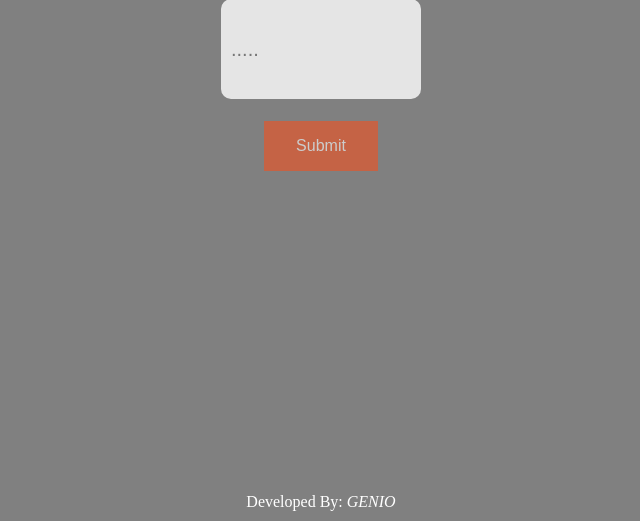
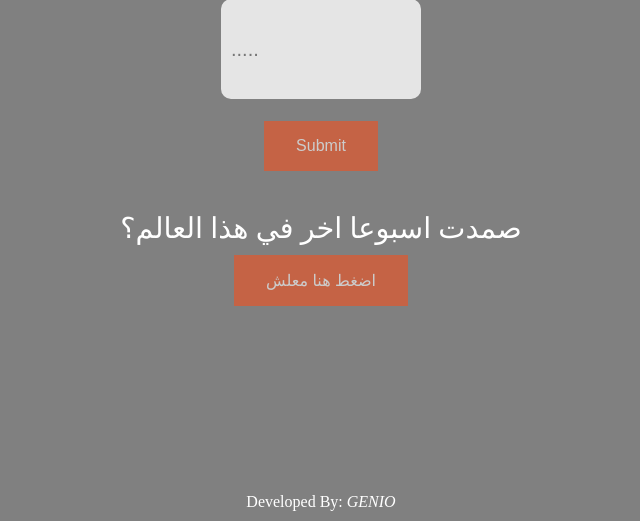
Before and after one commit to msftviptv/bravo3lek, a PHP site: page / in a window 1280 px wide. Shown: the part 279-800 px from the top of the page, without its empty margins (319-959 px from the left). Run offline with PHP 8.4, Linux system fonts and the light colour scheme.

Commit message:
Update index.php

```diff
--- a/index.php
+++ b/index.php
@@ -8,7 +8,7 @@
 
   <title>Bravo 3leek</title>
   <meta name="description" content="مذكرات جرجس عادل دحيح الدفعة">
-  <meta name="author" content="SitePoint">
+  <meta name="author" content="GENIO">
 <style>
   body {
     background-color: gray;
@@ -32,10 +32,14 @@
   margin: 4px 2px;
   opacity: 0.6;
   transition: 0.3s;
+  cursor: pointer;
 }
-.bravo {
+video {
   position: fixed;
   top: 0;
+  width: 100%;
+  height: 100%;
+  object-fit: contain;
 
 }
 .image {
@@ -53,7 +57,7 @@
 .btn:hover {opacity: 1}
 @media (max-width: 768px) {
   body {
-    padding-top: 130px;
+    padding-top: 100px;
   }
   .textfield {
     width: 80%;
@@ -80,6 +84,27 @@ opacity: 80%;
   bottom: 10px;
   color: white;
 }
+.icon {
+  width: 20px;
+  height: 20px;
+  margin: 10px;
+  margin-bottom: -5px;
+  margin-right: 5px;
+}
+.fridaylable{
+  background-color: #f4511e;
+  border: none;
+  color: white;
+  padding: 16px 32px;
+  text-align: center;
+  font-size: 16px;
+  margin: 4px 2px;
+  opacity: 0.6;
+  transition: 0.3s;
+  cursor: pointer;
+  margin-top: 10px;
+}
+.fridaylable:hover {opacity: 1}
 </style>
 </head>
 
@@ -88,17 +113,27 @@ opacity: 80%;
   <input placeholder="....." type="text" class='textfield'></input>
   <br>
   <button class='btn'>Submit</button>
+  <br><br>
+
+  <div class = 'question'>صمدت اسبوعا اخر في هذا العالم؟</div>
+  <button class='fridaylable'>اضغط هنا معلش</button>
   <div class="dev">Developed By: <em>GENIO</em></div>
   <div class="hide mylable">اكتب يسطا متخمش</div>
   <video src="/video.mp4" controls class='hide bravo'></video>
+  <video src="/video2.mp4" controls class='hide bravo2'></video>
+  <video src="/video3.mp4" controls class='hide bravo3'></video>
+  <video src="/video4.mp4" controls class='hide bravo4'></video>
+  <video src="/friday.mp4" controls class='hide friday'></video>
   <script>
-    const bravo = document.querySelector('.bravo');
+    const videos = ['bravo', 'bravo2', 'bravo3', 'bravo4'];
     document.querySelector('.btn').addEventListener('click', ()=>{
       if (document.querySelector('input').value == '') {
         document.querySelector('.mylable').classList.remove('hide');
       }
       else
         {
+          const vidclass = videos[Math.floor(Math.random() * videos.length)];
+          const bravo = document.querySelector(`.${vidclass}`);
           document.querySelector('.mylable').classList.add('hide');
           document.querySelector('input').value = '';
           bravo.classList.remove('hide');
@@ -106,12 +141,28 @@ opacity: 80%;
           bravo.play();
         }
     })
-    bravo.addEventListener('ended', ()=>{
+    const friday = document.querySelector('.friday');
+    document.querySelector('.fridaylable').addEventListener('click', ()=>{
+
+        friday.classList.remove('hide');
+        friday.currentTime = 0;
+        friday.play();
+    })
+    videos.forEach(v=>{
+      const bravo = document.querySelector(`.${v}`);
+      bravo.addEventListener('ended', ()=>{
       bravo.classList.add('hide');
     })
     bravo.addEventListener('pause', ()=>{
       bravo.classList.add('hide');
     })
+    })
+    friday.addEventListener('ended', ()=>{
+      friday.classList.add('hide');
+    })
+    friday.addEventListener('pause', ()=>{
+      friday.classList.add('hide');
+    })
   </script>
 
 </body>
```
